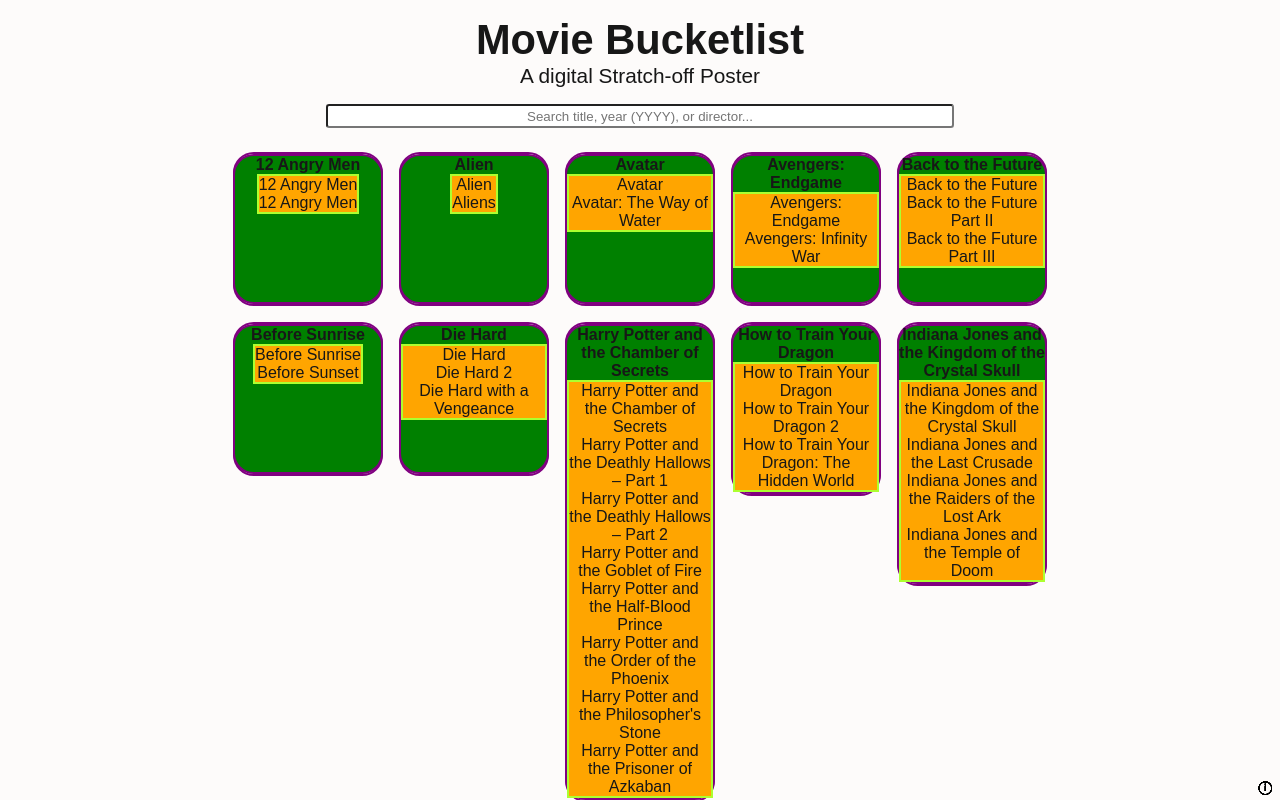
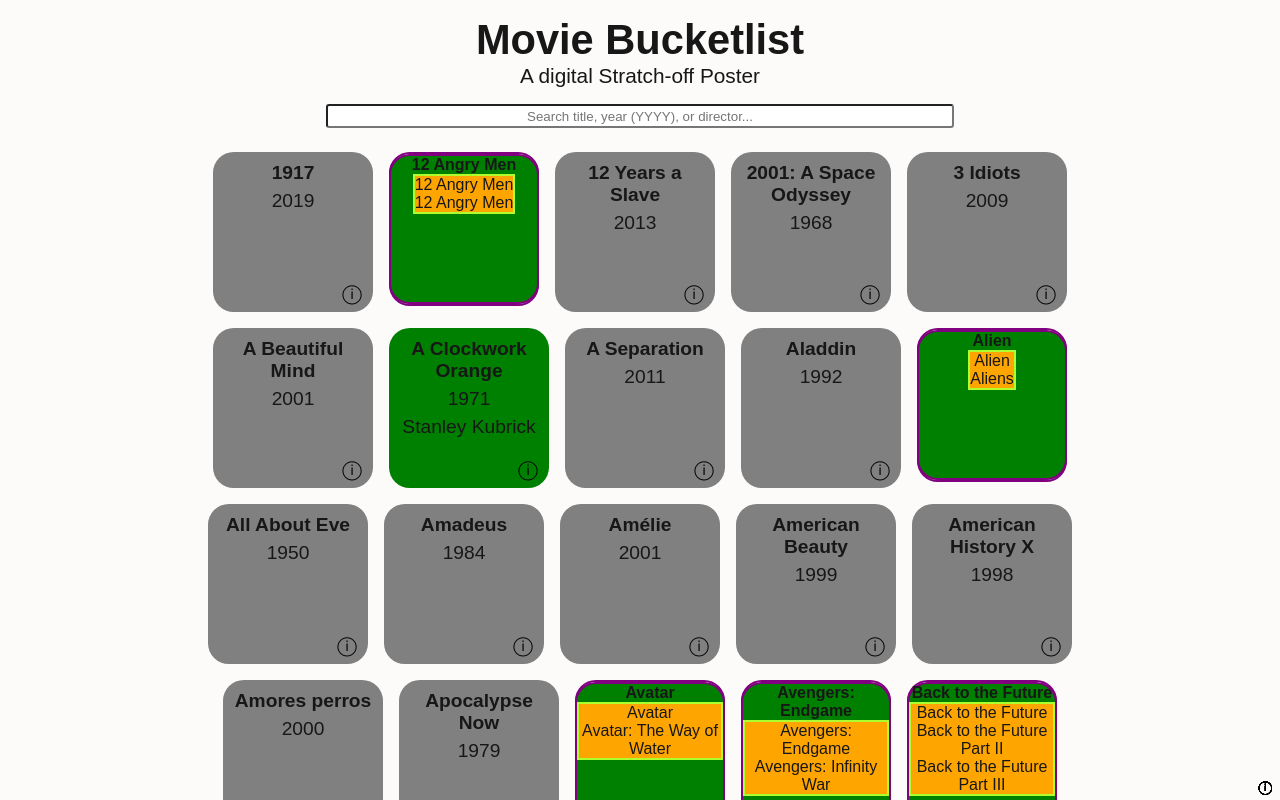
Before and after one commit to MsFairyViolet/movie-bucketlist, a Next.js app in the folder movie-bucketlist-frontend/: page / in a window 1280 px wide. Shown: the top 800 px of the page. Built offline with nearby package versions, Linux system fonts and the light colour scheme.

Commit message:
Redesign SubMovies Functionality: 1 array with objects, not 2 seperate arrays

```diff
--- a/movie-bucketlist-frontend/src/components/MovieList.js
+++ b/movie-bucketlist-frontend/src/components/MovieList.js
@@ -4,26 +4,23 @@
 import moviesData from "../data/movies.json"
 import SeriesCard from "./SeriesCard";
 
-const groupMovies = (movies) => {
-    const seriesMap = {}
-    const standalone = []
+function groupMoviesBySeries(movies) {
+    const grouped = movies.reduce((acc, movie) => {
+        if (!movie || !movie.series_id) {
+            return acc;
+        }
+        if (!acc[movie.series_id]) {
+            acc[movie.series_id] = [];
+        }
+        acc[movie.series_id].push(movie);
+        return acc;
+    }, {});
 
-    movies.forEach(movie => {
-        if (!seriesMap[movie.series_id]) {
-            seriesMap[movie.series_id] = []
-        }
-        seriesMap[movie.series_id].push(movie)
-    })
-
-    const series = []
-    Object.values(seriesMap).forEach(group => {
-        if (group.length === 1) {
-            standalone.push(group[0])
-        } else {
-            series.push(group)
-        }
-    })
-    return { series, standalone }
+    return Object.values(grouped)
+        .filter(group => group.length > 0)
+        .map(group =>
+            group.length === 1 ? group[0] : { series_id: group[0].series_id, movies: group }
+        );
 }
 
 export default function MovieList() {
@@ -56,7 +53,8 @@
         setSelectedMovie(null)
     }
 
-    const groupedMovies = groupMovies(filteredMovies)
+    const groupedMovies = groupMoviesBySeries(filteredMovies)
+    console.log(groupedMovies)
 
     return (
         <div className="movie-list-container">
@@ -67,12 +65,13 @@
             <div>
                 {filteredMovies.length > 0 ? (
                     <div className="movie-list">
-                        {groupedMovies.series.map((group) => (
-                            <SeriesCard key={group[0].series_id} series={group} showMovieInfo={showMovieInfo}/>
-                        ))}
-                        {groupedMovies.standalone.map((movie) => (
-                            <MovieCard key={movie.id} movie={movie} showMovieInfo={showMovieInfo} />
-                        ))}
+                        {groupedMovies.map(item =>
+                            Array.isArray(item.movies) && item.movies.length > 0 ? (
+                                <SeriesCard key={`series-${item.series_id}`} series={item} />
+                            ) : (
+                                <MovieCard key={item.id} movie={item} />
+                            )
+                        )}
                     </div>
                 ) : (
                     <p className="no-results">No movies found</p>
--- a/movie-bucketlist-frontend/src/components/WatchedSeriesGraphic.js
+++ b/movie-bucketlist-frontend/src/components/WatchedSeriesGraphic.js
@@ -1,14 +1,13 @@
 import SubMovieCard from "./SubMovieCard";
 
 export function WatchedSeriesGraphic({ series }) {
-    console.log("Series received in WatchedSeriesGraphic:", series)
     return <div className="series-card watched-style">
         <div>
             {/* Logic to decide which title to display */}
-            <h4>{series[0].title}</h4>
+            <h4>{series.movies[0]?.title}</h4>
         </div>
         <div className="sub-movies">
-            {series.map((movie) => {
+            {series.movies.map((movie) => {
                 return <SubMovieCard key={movie.id} movie={movie}/>
             }
             )}
```
